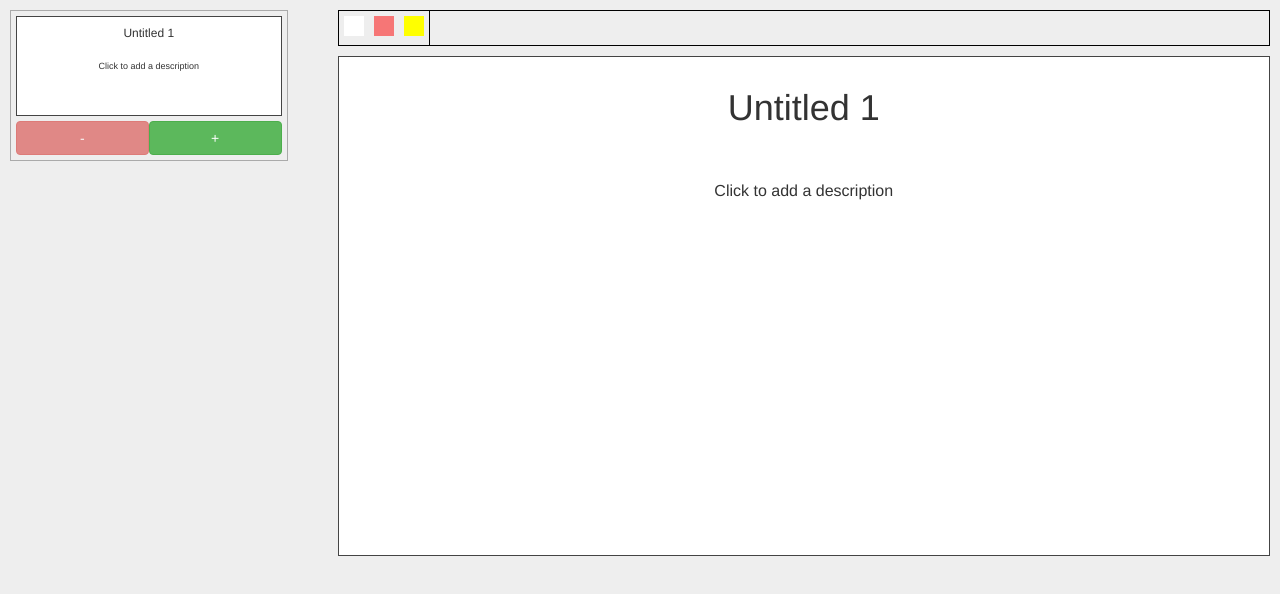
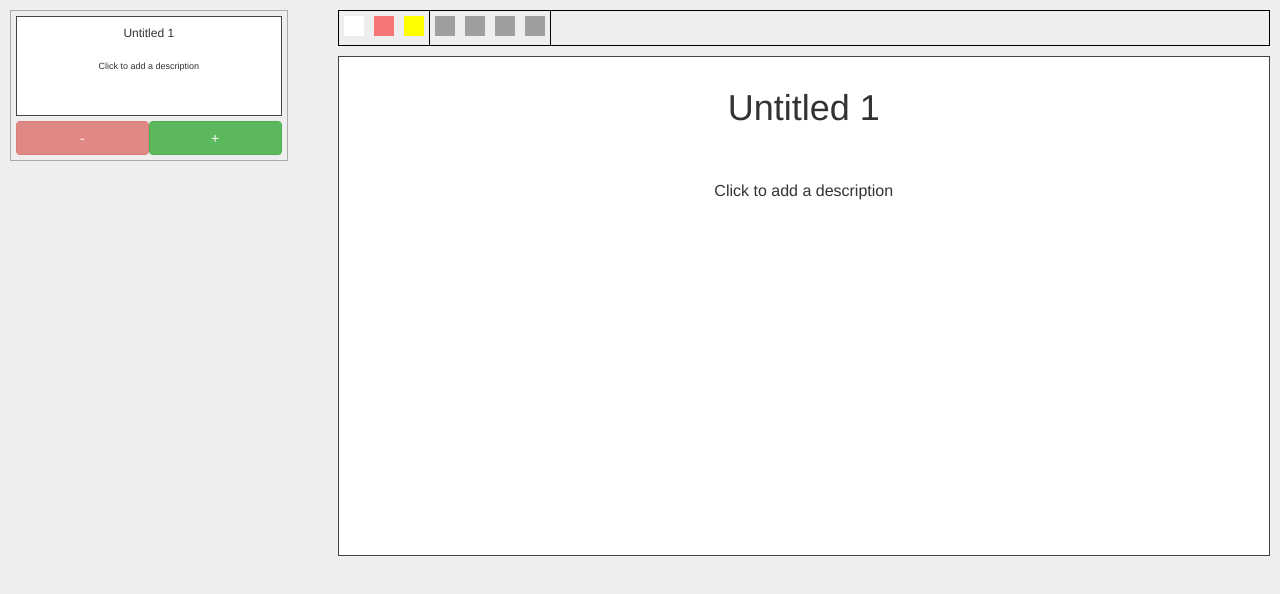
Before and after one commit to olga-dinoiu/practice-react_slides, a React app: page / in a window 1280 px wide. Shown: the top 594 px of the page. Built offline with nearby package versions, Linux system fonts and the light colour scheme; grey boxes are pictures that could not be loaded.

Commit message:
BG pattern + remove bg pattern

```diff
--- a/js/SlideEditor.js
+++ b/js/SlideEditor.js
@@ -7,6 +7,12 @@ class SlideEditor extends Component {
             'white',
             'rgba(255, 0, 0, 0.5)',
             'yellow'
+        ];
+        const patterns = [
+            'img/remove.png',
+            'img/blue-pattern.jpg',
+            'img/green-pattern.jpg',
+            'img/pink-pattern.jpg'
         ];
 
         return (
@@ -21,12 +27,27 @@ class SlideEditor extends Component {
                             ))}
                         </ul>
                     </div>
+                    <div className="bg-pattern">
+                        <ul>
+                            {patterns.map(pattern => (
+                                <li style={{backgroundImage: 'url(' + pattern + ')'}} onClick={() => {
+                                    if (pattern == patterns[0]) {
+                                        this.saveBackgroundImage('');
+                                    } else {
+                                        this.saveBackgroundImage(pattern);
+                                    }
+                                }}></li>
+                            ))}
+                        </ul>
+                    </div>
                 </div>
-                <div className="slide-preview" style={{backgroundColor: slide.backgroundColor}}>
+                <div className="slide-preview"
+                     style={{backgroundColor: slide.backgroundColor, backgroundImage: slide.backgroundImage }}>
                     <h1 ref={ref => this.titleDOMNode = ref} contentEditable="true" onBlur={this.saveTitle.bind(this)}>
                         {slide.title}
                     </h1>
-                    <p ref={ref => this.descriptionDOMNode = ref} contentEditable="true" onBlur={this.saveDescription.bind(this)}>
+                    <p ref={ref => this.descriptionDOMNode = ref} contentEditable="true"
+                       onBlur={this.saveDescription.bind(this)}>
                         {slide.description}
                     </p>
                 </div>
@@ -34,8 +55,13 @@ class SlideEditor extends Component {
         );
     }
 
+
     saveBackgroundColor(color) {
         this.save('backgroundColor', color);
+    }
+
+    saveBackgroundImage(pattern) {
+        this.save('backgroundImage', 'url(' + pattern + ')');
     }
 
     saveTitle() {
@@ -49,6 +75,7 @@ class SlideEditor extends Component {
     save(key, value) {
         this.props.onEdit(this.props.slide.id, key, value);
     }
+
 }
 
 export default SlideEditor;
--- a/js/SlideList.js
+++ b/js/SlideList.js
@@ -4,7 +4,7 @@ const SlideList = ({slides, onAdd, onRemove, onSelect, selected}) => (
     <ul className="slide-list">
         {slides.map(slide => (
             <li className="slide-list-item" key={slide.id}>
-                <div style={{backgroundColor: slide.backgroundColor}} onClick={() => onSelect(slide.id)} className={`slide-thumbnail slide-preview ${slide.id === selected ? 'active' : ''}`}>
+                <div style={{backgroundColor: slide.backgroundColor, backgroundImage: slide.backgroundImage}} onClick={() => onSelect(slide.id)} className={`slide-thumbnail slide-preview ${slide.id === selected ? 'active' : ''}`}>
 
                     <h6>{slide.title}</h6>
                     <p>{slide.description}</p>
--- a/js/Viewport.js
+++ b/js/Viewport.js
@@ -28,7 +28,8 @@ class Viewport extends Component {
             id: id,
             title: `Untitled ${id}`,
             description: `Click to add a description`,
-            backgroundColor: 'white'
+            backgroundColor: 'white',
+            backgroundImage: ''
         };
     }
 
--- a/scss/App.scss
+++ b/scss/App.scss
@@ -61,6 +61,7 @@
       min-height: 500px;
       margin: 10px;
       padding: 10px;
+      background-repeat: repeat;
     }
 
     [contenteditable] {
@@ -90,7 +91,8 @@
     height: 36px;
     margin-top: 20px;
 
-    .bg-color {
+    .bg-color,
+    .bg-pattern{
       display: inline-block;
       border-right: 1px solid black;
 
@@ -105,6 +107,8 @@
           width: 20px;
           height: 20px;
           margin: 5px;
+          cursor: pointer;
+          background-size: 20px 20px;
         }
       }
     }
```
